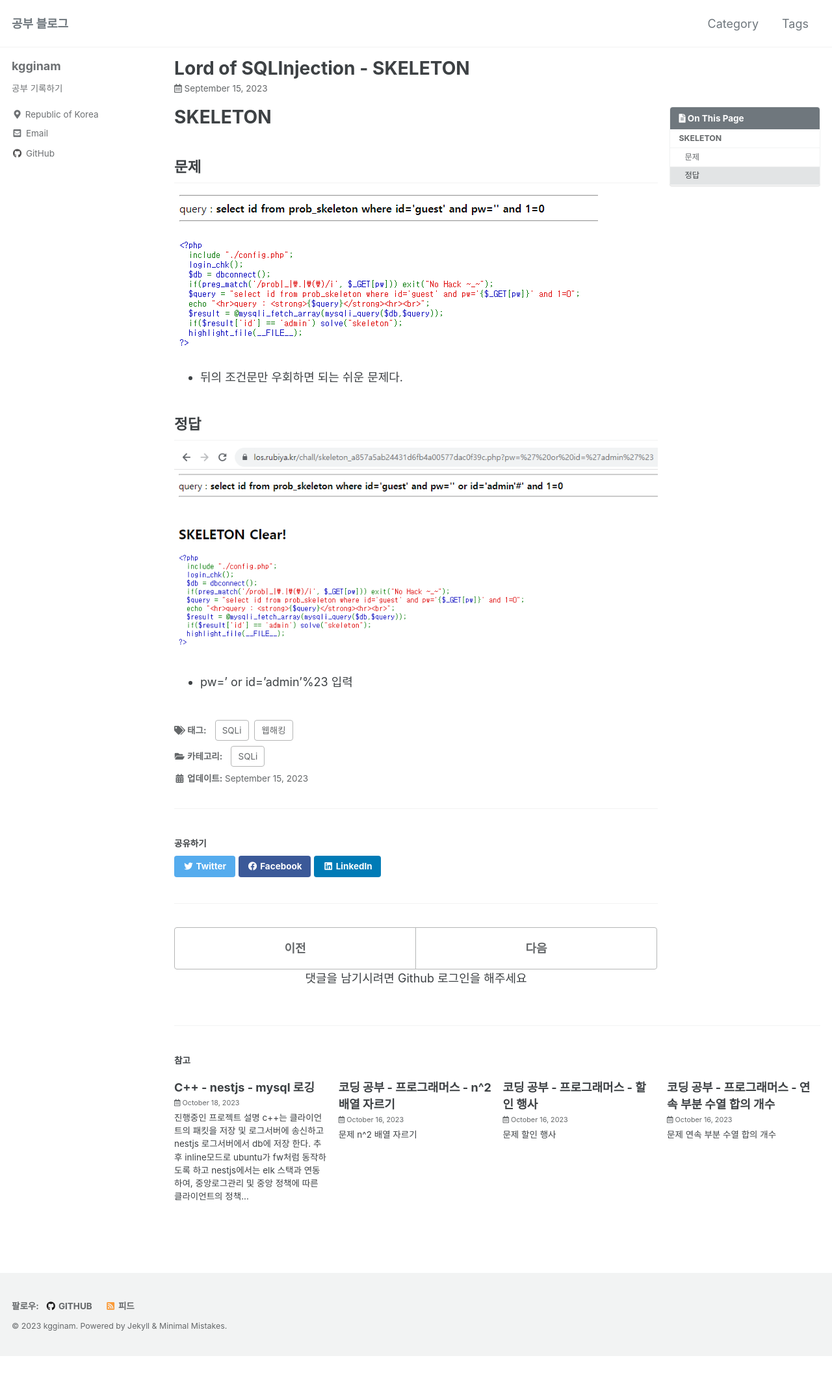
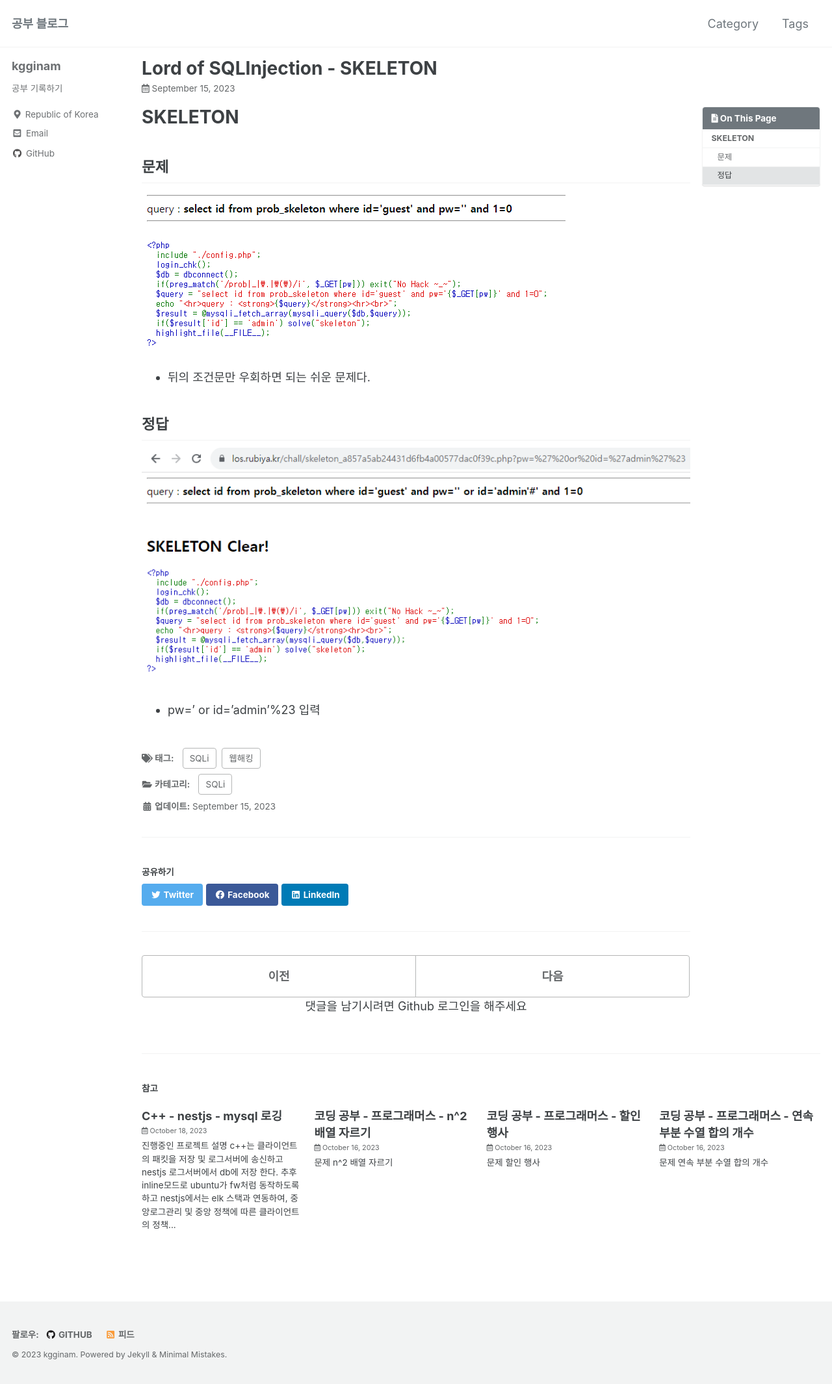
Before and after one commit to kgginam/kgginam.github.io, a Jekyll site: the page built from _posts/2023-09-15-los-skeleton.md, in a window 1280 px wide. Shown: the whole page at 65% size. Built offline with Jekyll 4.4.1, drawn with Linux system fonts in a browser that asks for light colours; cached includes are drawn as plain includes; comment, search, counter and statistics services are not loaded; before the commit the page ends 2087 px from its top, so only the background shows below that.

Commit message:
우측 사이드바 크기 테스트

```diff
--- a/_sass/minimal-mistakes/_variables.scss
+++ b/_sass/minimal-mistakes/_variables.scss
@@ -155,10 +155,12 @@ $max-width: $x-large !default;
    Grid
    ========================================================================== */
 
-$right-sidebar-width-narrow: 200px !default;
-$right-sidebar-width: 250px !default;
+// $right-sidebar-width-narrow: 200px !default;
+// $right-sidebar-width: 250px !default;
+// $right-sidebar-width-wide: 250px !default;
+$right-sidebar-width-narrow: 100px !default;
+$right-sidebar-width: 200px !default;
 $right-sidebar-width-wide: 250px !default;
-
 /*
    Other
    ========================================================================== */
```
